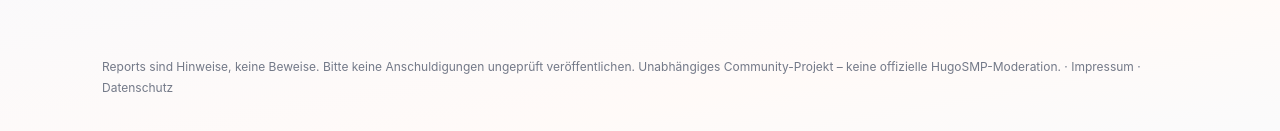
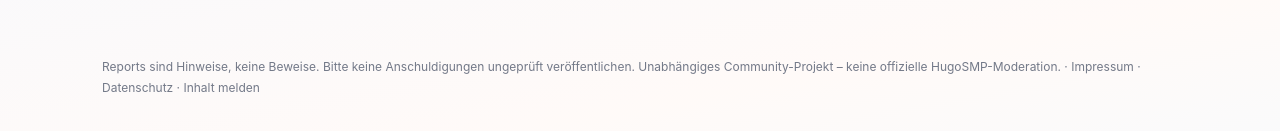
Before and after one commit to bygarfi3ld-source/nomercy-hub, a website: page public/moderation.html in a window 1280 px wide. Shown: the part 393-524 px from the top of the page. Drawn offline with Linux system fonts and the light colour scheme; no server answers.

Commit message:
Expose legal complaint and rules links with private staff notice review and accurate privacy disclosure

```diff
--- a/public/moderation.html
+++ b/public/moderation.html
@@ -11,5 +11,5 @@
  <div id="historyPanel" hidden><div id="history" class="mod-grid"></div></div>
  <div id="teamPanel" hidden><div class="mod-panel"><h2>Event-Team & Moderation</h2><p>Nur du als Admin vergibst diese Rechte. <b>Event-Team</b> darf Clan-Events erstellen und nur eigene schließen – keine Clanbank, keine Giveaways, keine Mitgliederfreigaben. <b>Moderator</b> verwaltet zusätzlich Marktplatz, Events und Giveaways. Admin-Rechte sind nicht übertragbar.</p><form id="teamForm" class="mod-inline"><input id="teamHandle" autocomplete="off" pattern="[A-Za-z0-9_]{3,20}" maxlength="20" placeholder="Hub-Benutzername" required><select id="teamRole"><option value="event_manager">⚔ Event-Team (nur Events)</option><option value="moderator">🛡 Moderator (Events, Giveaways, Marktplatz)</option><option value="member">Rolle entfernen</option></select><button class="btn btn-dark" type="submit">Speichern</button></form></div><div id="team" class="mod-grid"></div></div>
 </div>
-<footer class="mod-footer">Reports sind Hinweise, keine Beweise. Bitte keine Anschuldigungen ungeprüft veröffentlichen. Unabhängiges Community-Projekt – keine offizielle HugoSMP-Moderation. · <a href="/impressum.html">Impressum</a> · <a href="/datenschutz.html">Datenschutz</a></footer>
+<footer class="mod-footer">Reports sind Hinweise, keine Beweise. Bitte keine Anschuldigungen ungeprüft veröffentlichen. Unabhängiges Community-Projekt – keine offizielle HugoSMP-Moderation. · <a href="/impressum.html">Impressum</a> · <a href="/datenschutz.html">Datenschutz</a> · <a href="/melden.html">Inhalt melden</a></footer>
 </div><script src="/moderation.js" defer></script></body></html>
```
